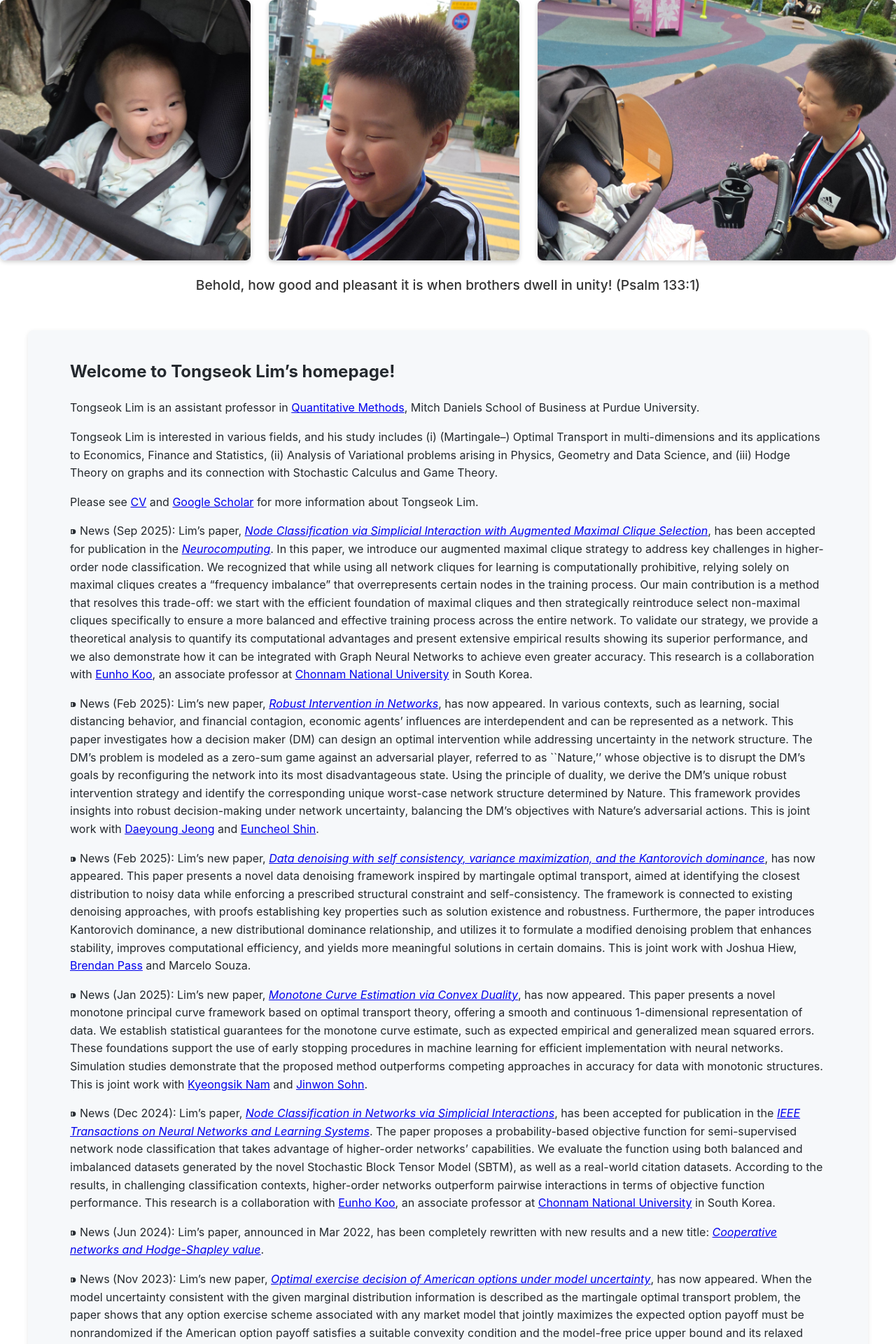
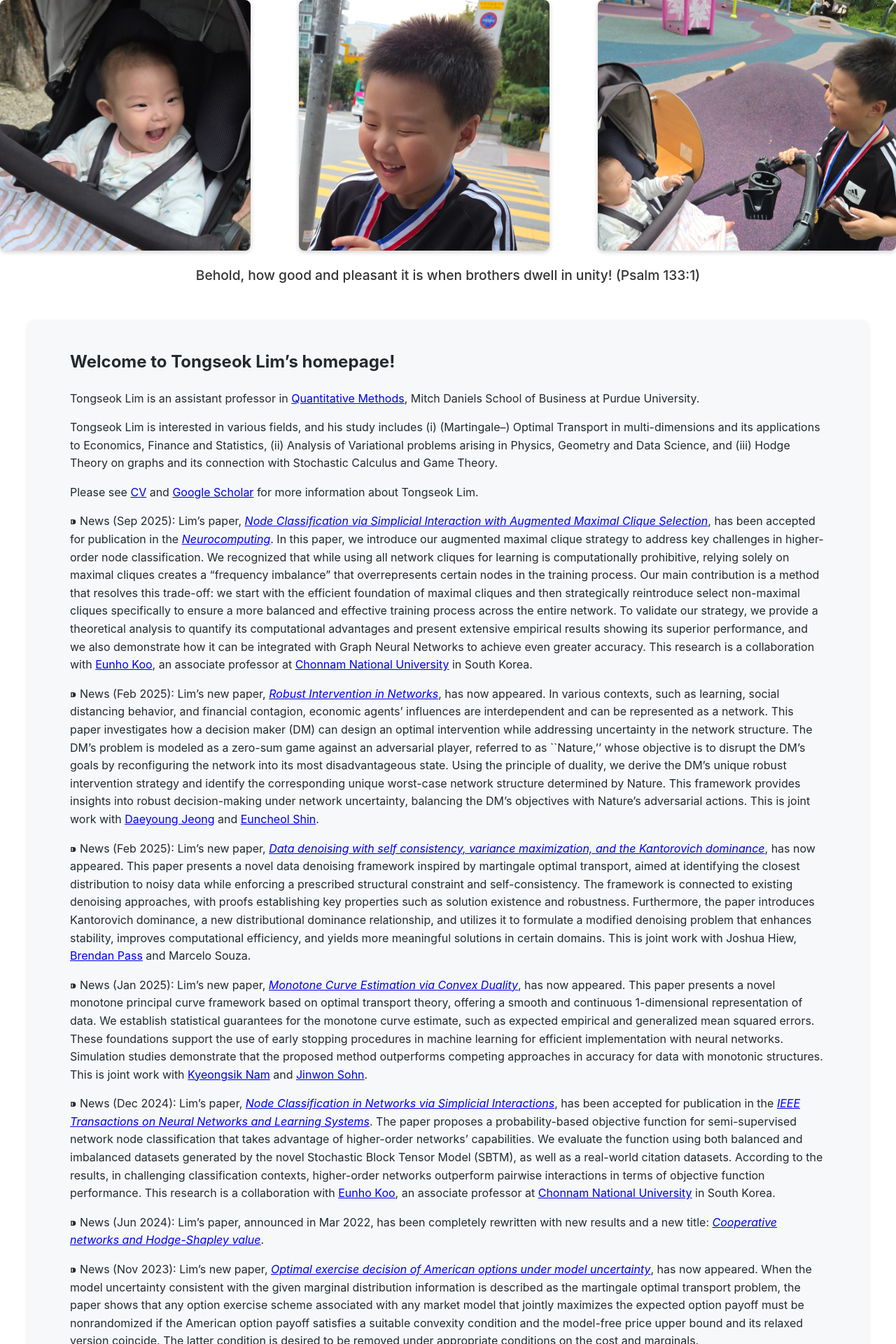
Before and after one commit to tlim0213/tlim0213.github.io, a Jekyll site: the page built from README.md, in a window 1280 px wide. Shown: the top 1920 px of the page at 70% size. Built offline with Jekyll 4.4.1, drawn with Linux system fonts in a browser that asks for light colours; our own code applies the rules of GitHub Pages for plain Markdown files.

Commit message:
Update default.html

```diff
--- a/_layouts/default.html
+++ b/_layouts/default.html
@@ -14,7 +14,7 @@
   <div class="banner-images">
     <img src="{{ "/assets/family1.jpg" | relative_url }}" alt="Family 1" class="photo-small" data-position="0%">
     <img src="{{ "/assets/family2.jpg" | relative_url }}" alt="Family 2" class="photo-small" data-position="0%">
-    <img src="{{ "/assets/family3.jpg" | relative_url }}" alt="Family 3" class="photo-large" data-position="0%">
+    <img src="{{ "/assets/family3.jpg" | relative_url }}" alt="Family 3" class="photo-medium" data-position="0%">
   </div>
 
   <div class="banner-text">
```
